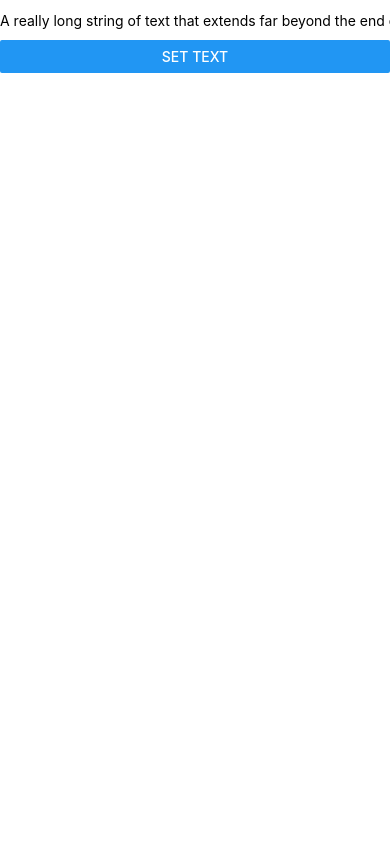
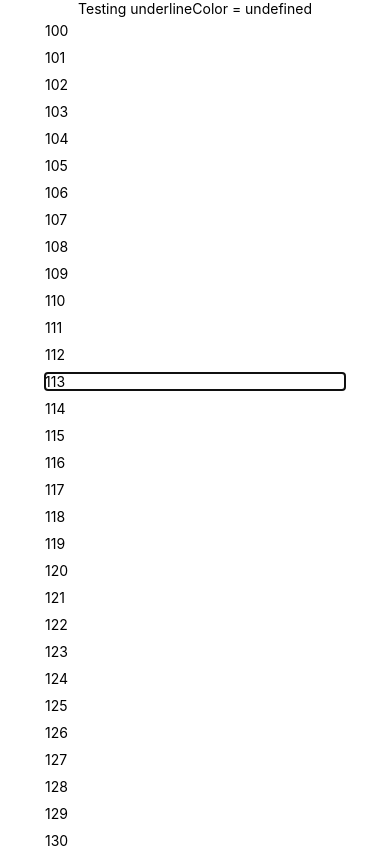
Before and after one commit to fabOnReact/AwesomeProject, a React Native app: screen / in a window 390 px wide. Shown: the top 848 px of the page. Built offline with nearby package versions, Linux system fonts and the light colour scheme.

Commit message:
null exception

```diff
--- a/App.js
+++ b/App.js
@@ -1,33 +1,140 @@
-import React, { Component } from 'react';
-import { Button, TextInput, ScrollView, StyleSheet } from 'react-native';
+/**
+ * A test component to reproduce the crash reported at
+ * https://github.com/facebook/react-native/issues/17530
+ */
 
-export default class App extends Component {
-  state = { text: null }
-  setText = () => {
-    this.setState({ text: "A really long string of text that extends far beyond the end of the TextInput" });
+import * as React from "react";
+import { View, ScrollView, TextInput, Text, StyleSheet } from "react-native";
+
+// These are the test parameters
+const params = {
+  underlineColors: ["red", undefined, "transparent", "rgba(0, 0, 0, 0)"],  // The colors to test
+  numberOfInputs: 100, // How many TextInput to render at a time
+  focusIntervalMs: 200, // How often to change focus between them
+  displayForMs: 3000, // How long to display them (set to 0 for indefinite)
+  delayDisplayForMs: 10, // How long to delay between displays
+  withScrollView: false // Whether to use a ScrollView
+};
+
+const testText = index =>
+  `Testing underlineColor = ${params.underlineColors[index] || "undefined"}`;
+
+class AndroidTextInputTest extends React.Component{
+  state = {
+    underlineColorIndex: 0,
+    showInputs: true,
+    startKey: 0
+  };
+  mounted = false;
+  focusInterval = undefined;
+  textInputRefs = undefined;
+  focussedInputIndex = 0;
+
+  componentDidMount() {
+    console.log(`Testing with params = `, JSON.stringify(params));
+    this.mounted = true;
+    setTimeout(this._showInputs, params.delayDisplayForMs);
+    setInterval(this._focusAnInput, params.focusIntervalMs);
   }
 
+  componentWillUnmount() {
+    clearInterval(this.focusInterval);
+    this.mounted = false;
+  }
+
+  _focusAnInput = () => {
+    if (this.mounted && this.textInputRefs) {
+      if (this.focussedInputIndex >= this.textInputRefs.length) {
+        this.focussedInputIndex = 0;
+      }
+      const textInputRef = this.textInputRefs[this.focussedInputIndex];
+      const textInput = this.refs[textInputRef];
+      if (textInput) {
+        this.focussedInputIndex++;
+        this.refs[textInputRef].focus();
+      }
+    }
+  };
+
+  _showInputs = () => {
+    if (this.mounted) {
+      console.log(testText(this.state.underlineColorIndex));
+      this.setState({ showInputs: true });
+      if (params.displayForMs) {
+        setTimeout(this._unshowInputs, params.displayForMs);
+      }
+    }
+  };
+
+  _unshowInputs = () => {
+    this.focussedInputIndex = 0;
+    this.textInputRefs = undefined;
+    if (this.mounted) {
+      let next = this.state.underlineColorIndex + 1;
+      if (next === params.underlineColors.length) {
+        next = 0;
+      }
+      this.setState({
+        underlineColorIndex: next,
+        showInputs: false,
+        startKey: this.state.startKey + params.numberOfInputs
+      });
+      setTimeout(this._showInputs, params.delayDisplayForMs);
+    }
+  };
+
   render() {
+    const textInputs = [];
+    const { underlineColorIndex } = this.state;
+    const underlineColor = params.underlineColors[underlineColorIndex];
+
+    const refs = [];
+
+    if (this.state.showInputs) {
+      for (let i = 0; i < params.numberOfInputs; i++) {
+        const key = this.state.startKey + i + "";
+        refs.push(key);
+        textInputs.push(
+          <TextInput
+            ref={key}
+            key={key}
+            placeholder={key}
+            underlineColorAndroid={underlineColor}
+            style={styles.textInput}
+          />
+        );
+      }
+      if (!this.textInputRefs) {
+        this.textInputRefs = refs;
+      }
+    }
+
     return (
-      <ScrollView style={styles.container}>
-        <TextInput
-          value={this.state.text}
-          placeholder="A really long string of text that extends far beyond the end of the TextInput"
-          style={styles.input}
-        />
-        <Button
-          title="Set Text"
-          onPress={this.setText} />
-      </ScrollView>
+      <View style={styles.mainView}>
+        <Text>{testText(underlineColorIndex)}</Text>
+        {params.withScrollView ? (
+          <React.Fragment>
+            <Text>With ScrollView</Text>
+            <ScrollView>{textInputs}</ScrollView>
+          </React.Fragment>
+        ) : (
+          <React.Fragment>{textInputs}</React.Fragment>
+        )}
+      </View>
     );
   }
 }
 
 const styles = StyleSheet.create({
-  container: {
+  mainView: {
+    flex: 1,
+    alignItems: "center"
   },
-  input: {
-    height: 40,
-    textAlign: "left",
-  },
+  textInput: {
+    backgroundColor: "white",
+    margin: 5,
+    width: 300
+  }
 });
+
+export default AndroidTextInputTest;
```
